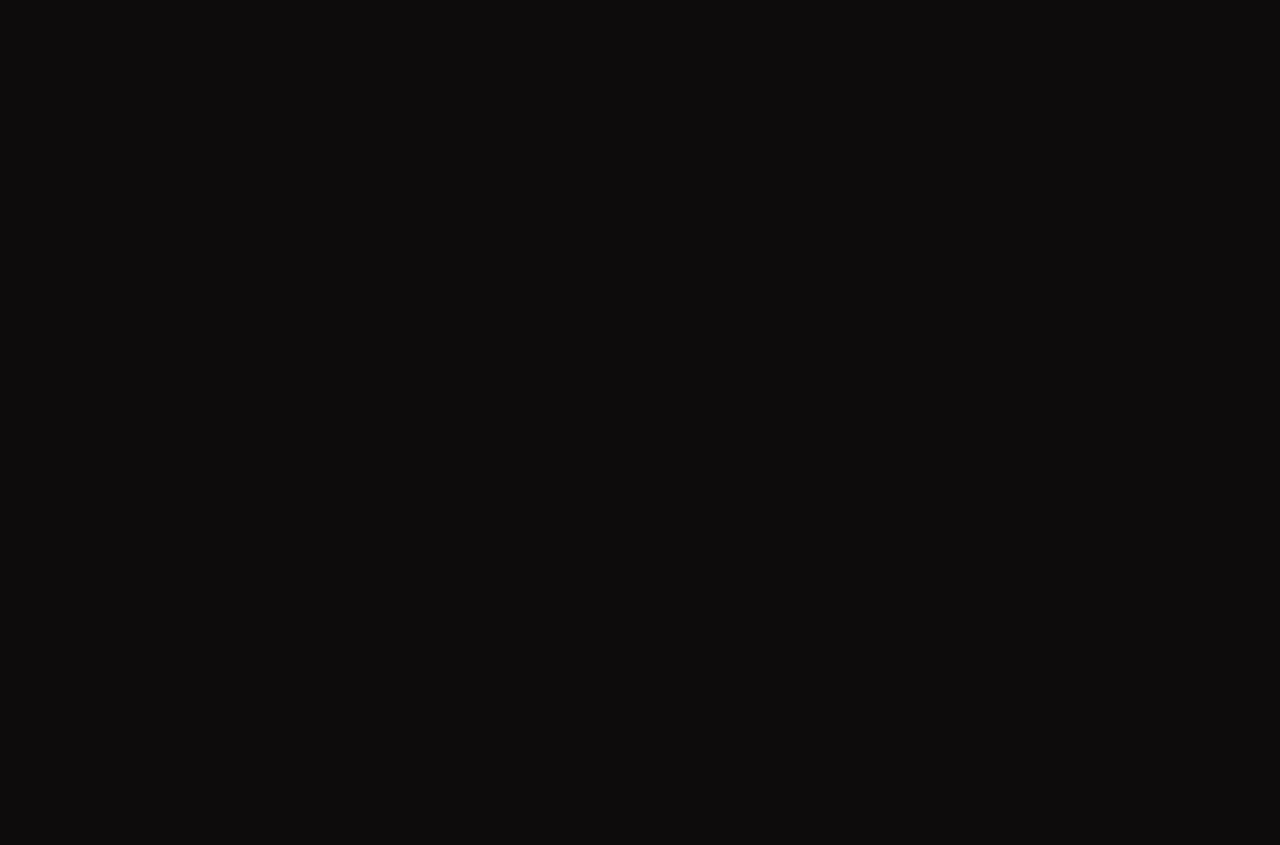
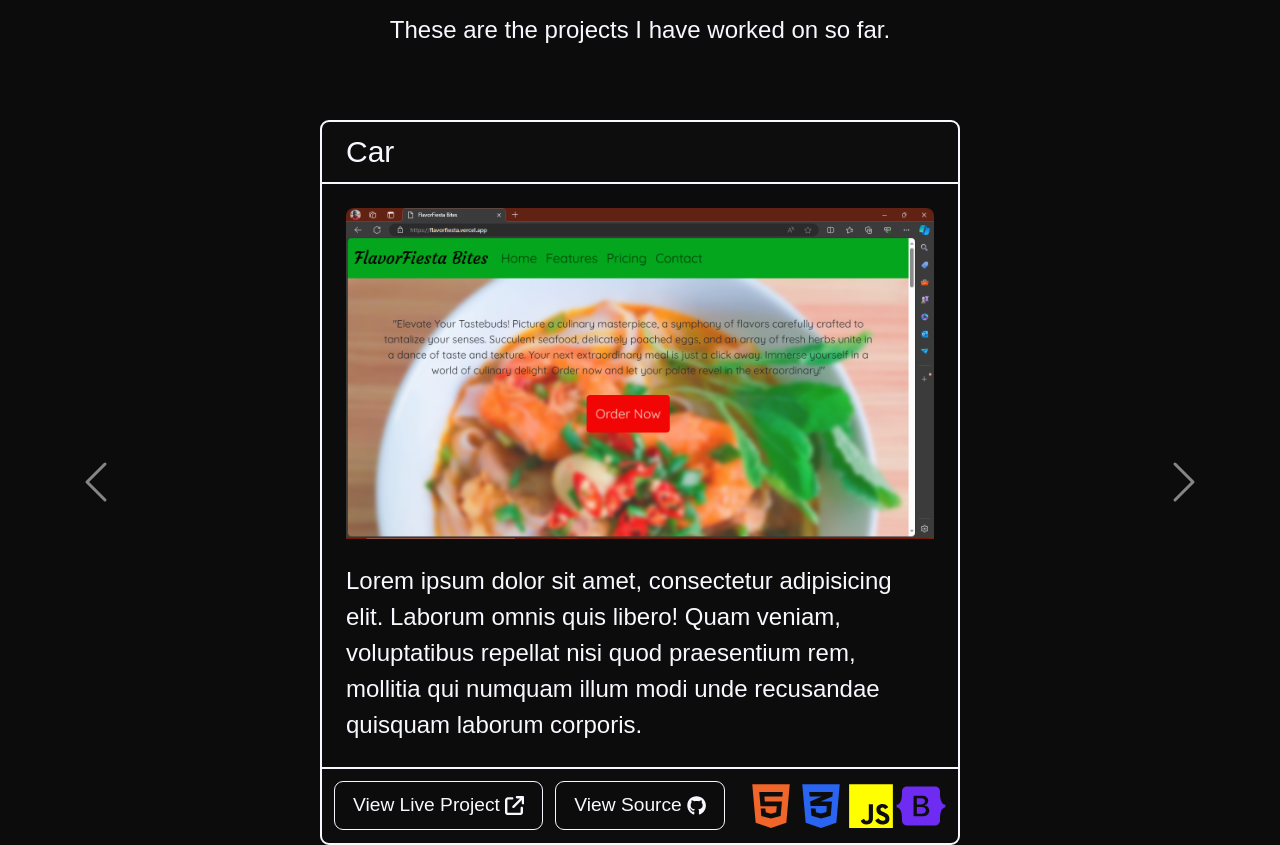
Before and after one commit to chivicks-hazard/personal-portfolio, a React (Vite) app: page / in a window 1280 px wide. Shown: the part 1945-2790 px from the top of the page. Before the commit the page ends 1912 px from the top, so only its background shows below. Built offline with nearby package versions, Linux system fonts and the light colour scheme.

Commit message:
Finished scaffolding the carousel and carousel card item for the projects section

```diff
--- a/src/App.jsx
+++ b/src/App.jsx
@@ -1,5 +1,6 @@
 import About from "./components/about"
 import Intro from "./components/intro"
+import Projects from "./components/projects"
 import Skills from "./components/skills"
 
 const App = () => {
@@ -8,6 +9,7 @@ const App = () => {
       <Intro />
       <About />
       <Skills />
+      <Projects />
     </main>
   )
 }
--- /dev/null
+++ b/src/components/carousel.jsx
@@ -0,0 +1,50 @@
+import { FaArrowUpRightFromSquare, FaBootstrap, FaCss3Alt, FaGithub, FaHtml5, FaJs } from "react-icons/fa6";
+import flavorfiesta from "../assets/images/flavorfiesta.png";
+
+const Carousel = () => {
+    return (
+        <div className="carousel slide mt-5" id="projectCarousel" data-bs-ride="carousel">
+        <div className="carousel-inner">
+            <div className="carousel-item active">
+                <div className="d-flex justify-content-center">
+                    <div className="card w-50">
+                        <h5 className="card-header">Car</h5>
+                        <div className="card-body">
+                            <img src={flavorfiesta} alt="Flavorfiesta Bites" className='card-img-top w-100 mb-3' />
+                            <p className="card-text">
+                                Lorem ipsum dolor sit amet, consectetur adipisicing elit.
+                                Laborum omnis quis libero! Quam veniam, voluptatibus repellat nisi quod praesentium rem,
+                                mollitia qui numquam illum modi unde recusandae quisquam laborum corporis.
+                            </p>
+                        </div>
+                        <div className="card-footer p-2 d-flex justify-content-between">
+                            <div>
+                                <button className="btn text-center me-1">View Live Project <FaArrowUpRightFromSquare /></button>
+                                <button className="btn text-center ms-1">View Source <FaGithub /></button>
+                            </div>
+                            <div>
+                                <FaHtml5 className="icon html" />
+                                <FaCss3Alt className="icon css" />
+                                <FaJs className="icon javascript" />
+                                <FaBootstrap className="icon bootstrap" />
+                            </div>
+                        </div>
+                    </div>
+                </div>
+            </div>
+        </div>
+
+        {/* Controls */}
+        <button className="carousel-control-prev" type="button" data-bs-target="#projectCarousel" data-bs-slide="prev">
+            <span className="carousel-control-prev-icon" aria-hidden="true"></span>
+            <span className="visually-hidden">Previous</span>
+        </button>
+        <button className="carousel-control-next" type="button" data-bs-target="#projectCarousel" data-bs-slide="next">
+            <span className="carousel-control-next-icon" aria-hidden="true"></span>
+            <span className="visually-hidden">Next</span>
+        </button>
+    </div>
+    )
+}
+
+export default Carousel
--- a/src/components/projects.jsx
+++ b/src/components/projects.jsx
@@ -0,0 +1,13 @@
+import Carousel from "./carousel"
+
+const Projects = () => {
+    return (
+        <section id="projects" class="mx-auto">
+            <h2 class="text-center mb-2">My Projects</h2>
+            <p className="mx-4 text-center">These are the projects I have worked on so far.</p>
+            <Carousel />
+        </section>
+    )
+}
+
+export default Projects
--- a/src/components/skills.jsx
+++ b/src/components/skills.jsx
@@ -1,5 +1,5 @@
 import React from "react"
-import { FaBootstrap, FaCss3, FaHtml5, FaJs, FaReact } from "react-icons/fa6"
+import { FaBootstrap, FaCss3Alt, FaHtml5, FaJs, FaReact } from "react-icons/fa6"
 import { RiTailwindCssFill } from "react-icons/ri"
 
 const Skills = () => {
@@ -11,7 +11,7 @@ const Skills = () => {
         },
         {
             skill: "CSS",
-            icon: <FaCss3 />,
+            icon: <FaCss3Alt />,
             class: 'css'
         },
         {
@@ -37,7 +37,7 @@ const Skills = () => {
     ]
 
     return (
-        <section id="skillset" class="mt-5 p-3 mx-sm-5">
+        <section id="skillset" class="mt-5 px-3 pt-3 mx-sm-5">
             <h2 class="text-center mb-5 mt-5">My Skillset</h2>
             <div class="language mt-1 grid">
                 {
--- a/src/main.jsx
+++ b/src/main.jsx
@@ -2,6 +2,7 @@ import React from 'react';
 import ReactDOM from 'react-dom/client';
 import App from './App.jsx';
 import './css/index.css';
+import '../node_modules/bootstrap/dist/js/bootstrap.bundle.js';
 import "@fontsource-variable/josefin-sans";
 
 ReactDOM.createRoot(document.getElementById('root')).render(
--- a/src/scss/_mods.scss
+++ b/src/scss/_mods.scss
@@ -5,3 +5,5 @@
 // Enable CSS Grid in Bootstrap
 $enable-grid-classes: false;
 $enable-cssgrid: true;
+
+$font-family-sans-serif: 'Josefin Sans Variable', sans-serif;
--- a/src/scss/index.scss
+++ b/src/scss/index.scss
@@ -12,26 +12,29 @@
     box-sizing: border-box;
 }
 
+:root {
+    --background: rgb(13, 12, 12);
+    --text-color: ghostwhite;
+    --html: #F06529;
+    --css: #2965F1;
+    --javascript: yellow;
+    --bootstrap: #6e2cf2;
+    --tailwindcss: #38BDF8;
+    --react: #61DBFB;
+}
+
 html {
     font-size: 20px;
 }
 
 body {
-    background: rgb(13, 12, 12);
-    color: ghostwhite;
+    background: var(--background);
+    color: var(--text-color);
 }
 
 a {
     text-decoration: none;
     color: inherit;
-}
-
-h1, h2, h3, h4, h5, h6 {
-    font-family: 'Josefin Sans Variable', sans-serif;
-}
-
-p {
-    font-family: 'Josefin Sans Variable', sans-serif;
 }
 
 .profile-pic {
@@ -66,50 +69,101 @@ p {
     }
 
     &.html:hover {
-        border-color: #F06529 !important;
+        border-color: var(--html) !important;
 
         .html.icon {
-            color: #F06529;
+            color: var(--html);
         }
     }
 
     &.css:hover {
-        border-color: #264de4 !important;
+        border-color: var(--css) !important;
 
         .css.icon {
-            color: #264de4;
+            color: var(--css);
         }
     }
 
     &.javascript:hover {
-        border-color: yellow !important;
+        border-color: var(--javascript) !important;
 
         .javascript.icon {
-            color: yellow;
+            color: var(--javascript);
         }
     }
 
     &.bootstrap:hover {
-        border-color: purple !important;
+        border-color: var(--bootstrap) !important;
 
         .bootstrap.icon {
-            color: purple;
+            color: var(--bootstrap);
         }
     }
 
     &.tailwindcss:hover {
-        border-color: #38bdf8 !important;
+        border-color: var(--tailwindcss) !important;
 
         .tailwindcss.icon {
-            color: #38bdf8
+            color: var(--tailwindcss)
         }
     }
 
     &.react:hover {
-        border-color:  #58C4DC !important;
+        border-color:  var(--react) !important;
 
         .react.icon {
-            color:  #58C4DC;
+            color:  var(--react);
+        }
+    }
+}
+
+.card {
+    --bs-card-bg: var(--background);
+    --bs-card-color: var(--text-color);
+    --bs-card-border-width: 0.1rem;
+    --bs-card-border-color: var(--text-color);
+
+    &-header {
+        color: var(--text-color);
+    }
+
+    .btn {
+        --bs-btn-font-size: 0.8rem;
+        --bs-btn-color: var(--text-color);
+        --bs-btn-bg: var(--background);
+        --bs-btn-border-color: var(--text-color);
+        --bs-btn-hover-bg: var(--text-color);
+        --bs-btn-hover-border-color: var(--text-color);
+        --bs-btn-active-color: var(--text-color);
+        --bs-btn-active-bg: rgba(58, 58, 58, 0.76);
+        --bs-btn-active-border-color: var(--text-color);
+    }
+
+    .icon {
+        font-size: 50px;
+
+        &.html {
+            color: var(--html);
+        }
+
+        &.css {
+            color: var(--css);
+        }
+
+        &.javascript {
+            color: var(--javascript);
+        }
+
+        &.bootstrap {
+            color: var(--bootstrap);
+        }
+
+        &.tailwindcss {
+            color: var(--tailwindcss)
+        }
+
+        &.react {
+            color:  var(--react);
         }
     }
 }
```
Also changed, not shown: src/css/index.css.
